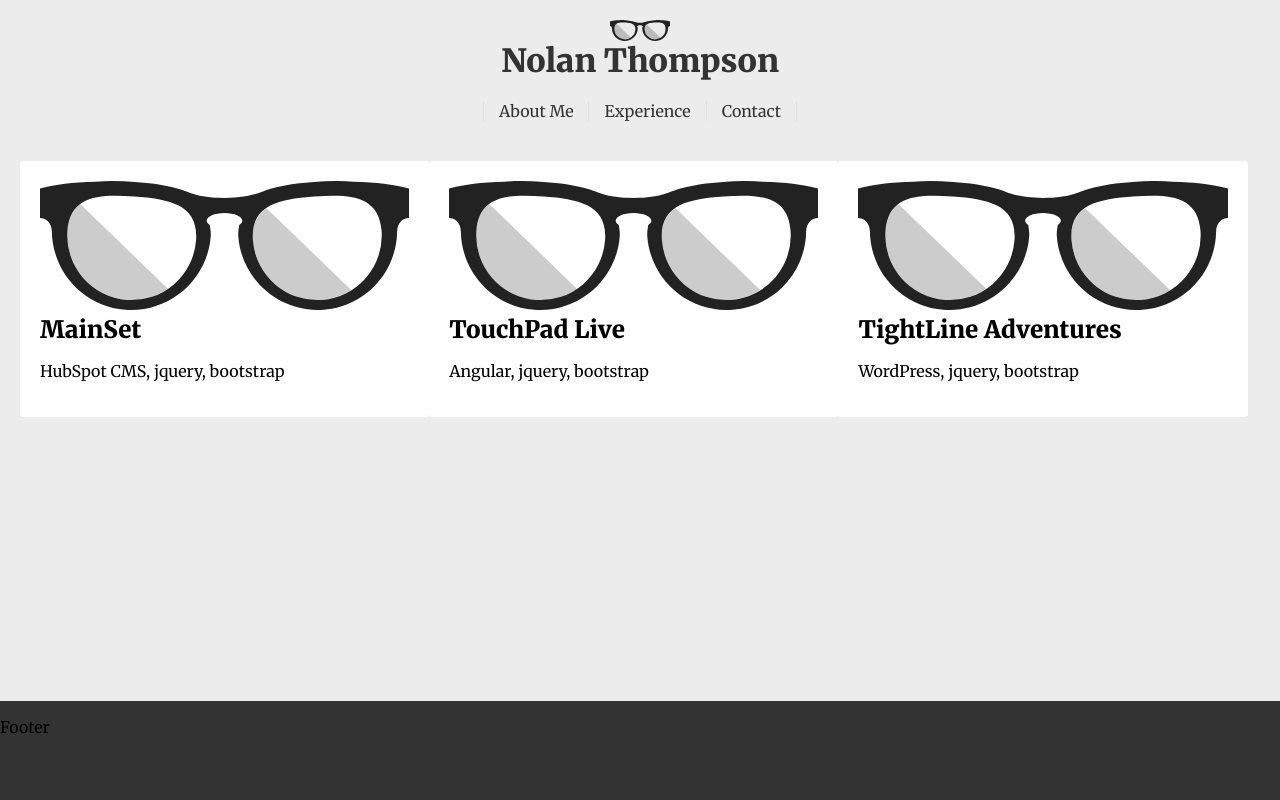
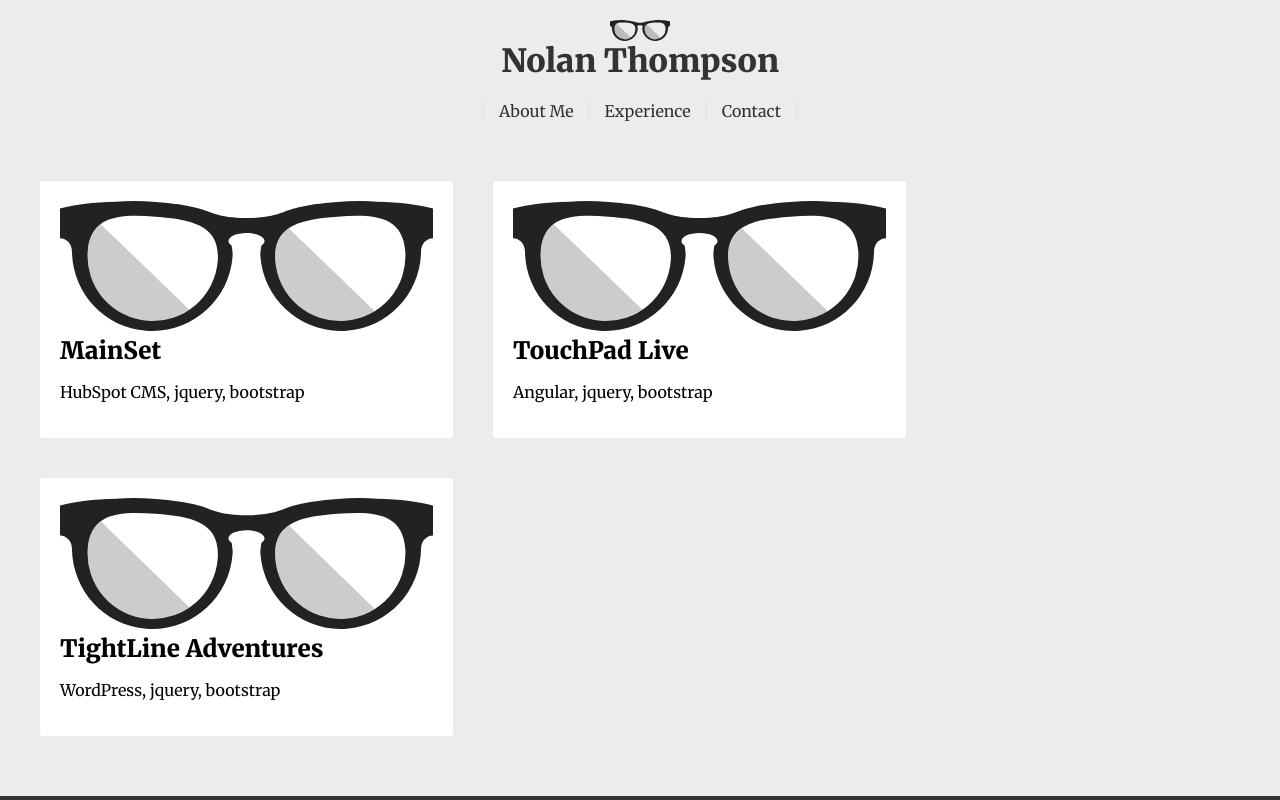
Before and after one commit to r3dscar3/React-Portfolio, a React app: page / in a window 1280 px wide. Shown: the top 800 px of the page. Built offline with nearby package versions, Linux system fonts and the light colour scheme.

Commit message:
home styles

```diff
--- a/src/views/pages/home/styles.scss
+++ b/src/views/pages/home/styles.scss
@@ -6,8 +6,9 @@
 		flex-wrap: wrap;
 
 		.project {
+			margin: 20px;
 			padding: 20px;
-			flex: 0 0 calc(33% - 40px);
+			flex: 0 0 calc(33.3% - 40px);
 			background-color: #fff;
 			border-radius: 3px;
 
```
